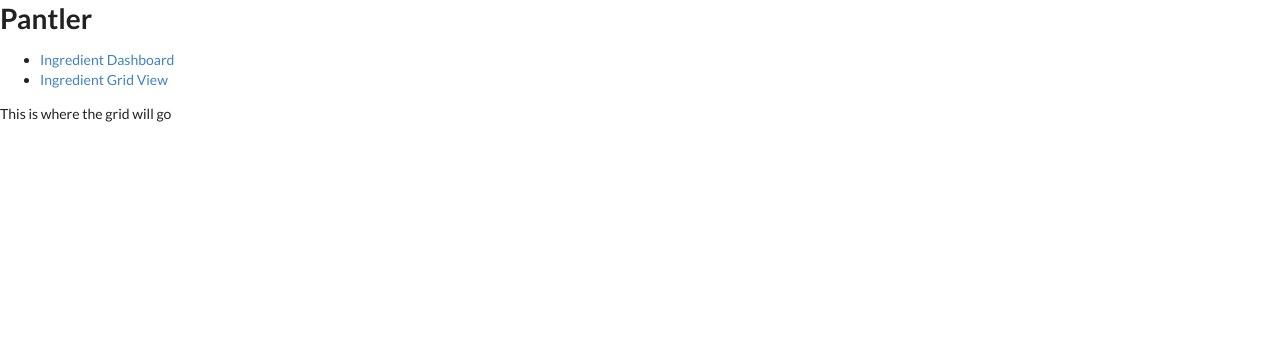
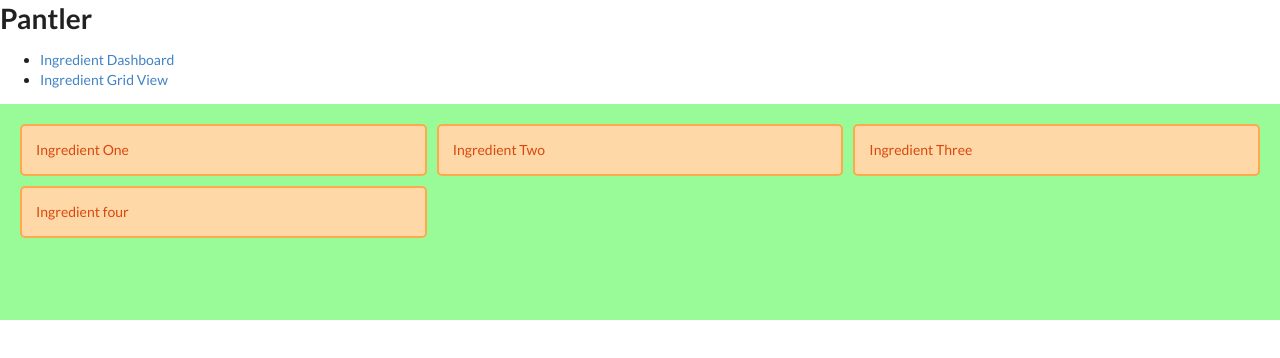
Before and after one commit to Faktor10/pantler-app, a React (Create React App) app: page /gridview in a window 1280 px wide. Shown: the top 358 px of the page. Built offline with nearby package versions, Linux system fonts and the light colour scheme.

Commit message:
and got grid working

```diff
--- a/src/GridIngredientDashboard.js
+++ b/src/GridIngredientDashboard.js
@@ -1,7 +1,33 @@
 import React from "react";
+import styled from "styled-components";
+import EditableIngredientList from "./EditableIngredientList";
+
+const IngredientGrid = styled.div`
+  display: grid;
+  padding: 20px 20px 20px 20px;
+  background-color: PaleGreen;
+  grid-template-columns: repeat(3, 1fr);
+  grid-template-rows: repeat(3, 1fr);
+  grid-gap: 10px;
+  grid-auto-columns: 100px;
+`;
+const IngredientBox = styled.div`
+  border: 2px solid #ffa94d;
+  border-radius: 5px;
+  background-color: #ffd8a8;
+  padding: 1em;
+  color: #d9480f;
+`;
 
 const GridIngredientDashboard = () => {
-  return <div>This is where the grid will go</div>;
+  return (
+    <IngredientGrid>
+      <IngredientBox>Ingredient One</IngredientBox>
+      <IngredientBox>Ingredient Two</IngredientBox>
+      <IngredientBox>Ingredient Three</IngredientBox>
+      <IngredientBox>Ingredient four</IngredientBox>
+    </IngredientGrid>
+  );
 };
 
 export default GridIngredientDashboard;
```
